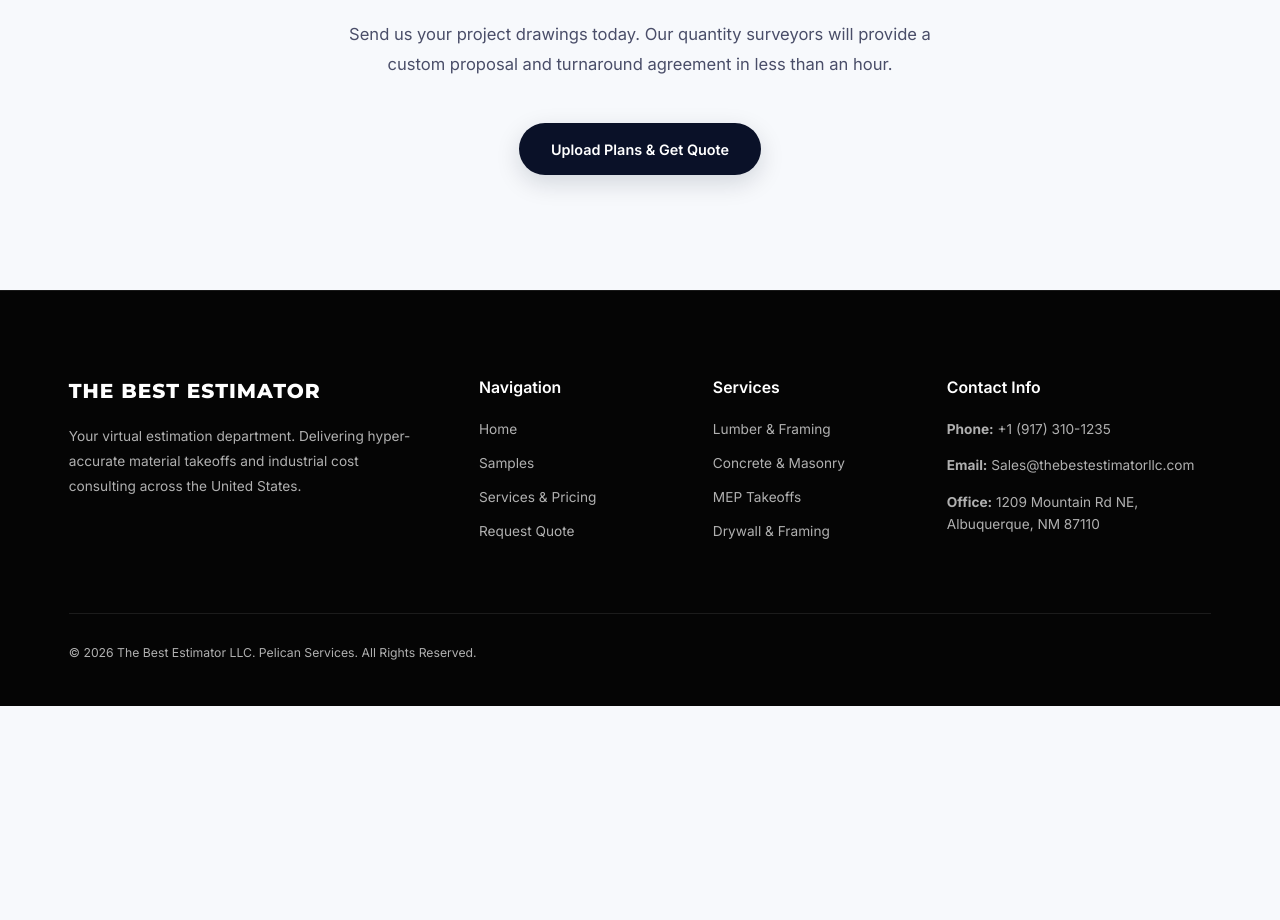
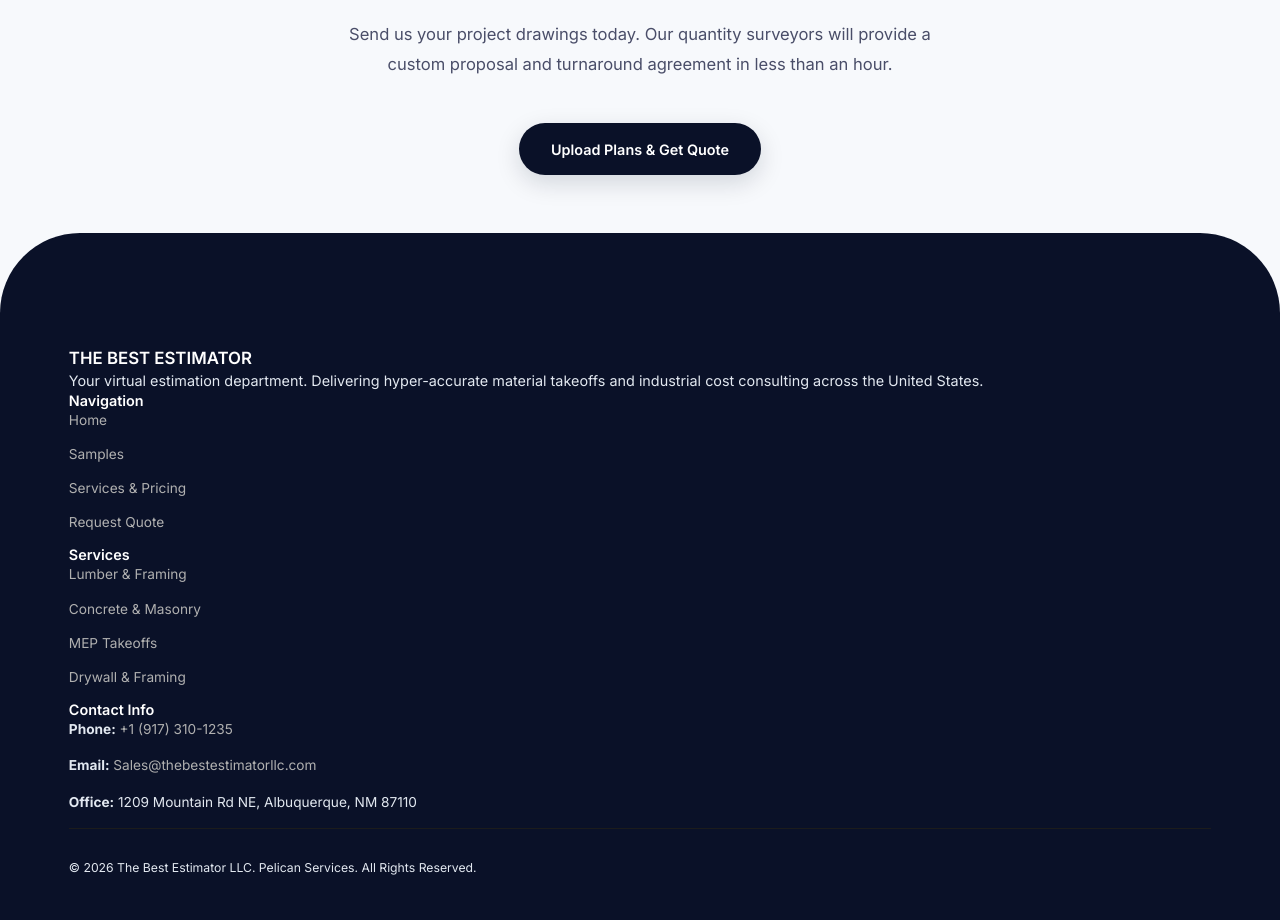
Before and after one commit to abdullahfazal969-alt/TheBestEstimatorLLC, a Flask app: page / in a window 1280 px wide. Shown: the part 4087-5007 px from the top of the page. Before the commit the page ends 4793 px from the top, so only its background shows below. Run offline with Flask 3, Linux system fonts and the light colour scheme; some libraries are stand-ins or nearby versions.

Commit message:
style: implement curved footer transition

```diff
--- a/static/css/style.css
+++ b/static/css/style.css
@@ -257,13 +257,15 @@ h1, h2, h3, h4, h5, h6 {
 }
 
 /* ==========================================
-   FOOTER (EERIE BLACK)
+   FOOTER (OXFORD BLUE)
    ========================================== */
 #site-footer {
-    background-color: var(--color-footer-bg);
-    color: var(--color-footer-text);
-    padding: 6rem 0 3rem;
-    border-top: 1px solid #1A1A1A;
+    background-color: var(--color-primary);
+    color: #E2E8F0;
+    padding: 8rem 0 3rem;
+    border-top-left-radius: 80px;
+    border-top-right-radius: 80px;
+    margin-top: -4rem; /* Overlap the curve onto the previous section */
 }
 
 .footer-container {
@@ -272,32 +274,8 @@ h1, h2, h3, h4, h5, h6 {
     padding: 0 2rem;
 }
 
-.footer-grid {
-    display: grid;
-    grid-template-columns: 2fr 1fr 1fr 1.5fr;
-    gap: 4rem;
-    margin-bottom: 4rem;
-}
-
-.footer-info h3 {
+.footer-info h3, .footer-links-col h4 {
     color: #FFFFFF;
-    font-family: var(--font-heading);
-    font-size: 1.4rem;
-    font-weight: 800;
-    margin-bottom: 1.5rem;
-    letter-spacing: 1px;
-}
-
-.footer-desc {
-    font-size: 0.95rem;
-    line-height: 1.8;
-}
-
-.footer-links-col h4 {
-    color: #FFFFFF;
-    font-size: 1.1rem;
-    font-weight: 600;
-    margin-bottom: 1.5rem;
 }
 
 .footer-links-col a, .footer-links-col span {
```
